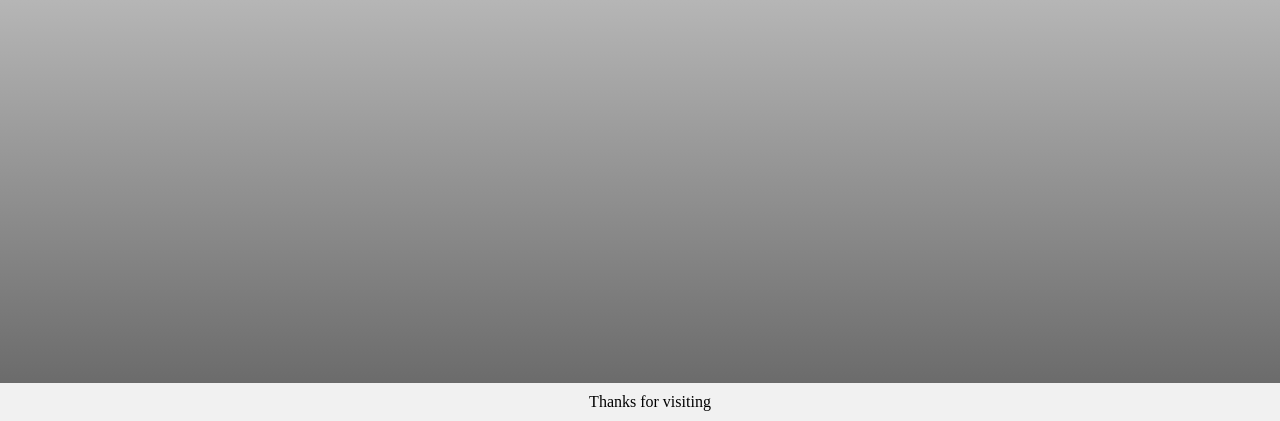
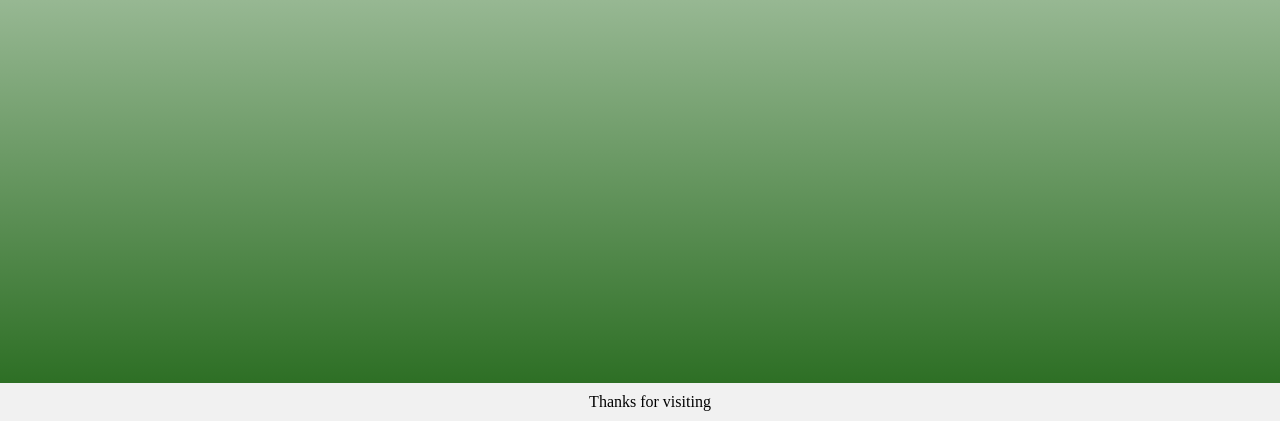
Before and after one commit to rhettredd/rhettredd.github.io, a plain HTML site: page index.html in a window 1280 px wide. Shown: the part 379-800 px from the top of the page. Drawn offline with Linux system fonts and the light colour scheme.

Commit message:
Changed background color

```diff
--- a/stylesheet.css
+++ b/stylesheet.css
@@ -1,5 +1,5 @@
 .back {
-	background-image: linear-gradient(rgba(0,0,0,0), rgba(100,100,100,1));
+	background-image: linear-gradient(rgba(0,0,0,0), rgb(35, 104, 26));
 	background-size: cover;
 	background-repeat: no-repeat;
 	height: 100%;
```
